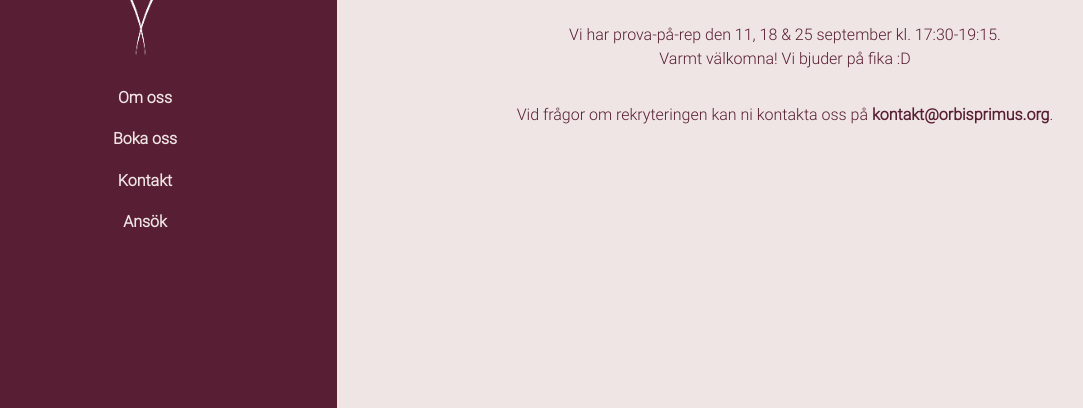
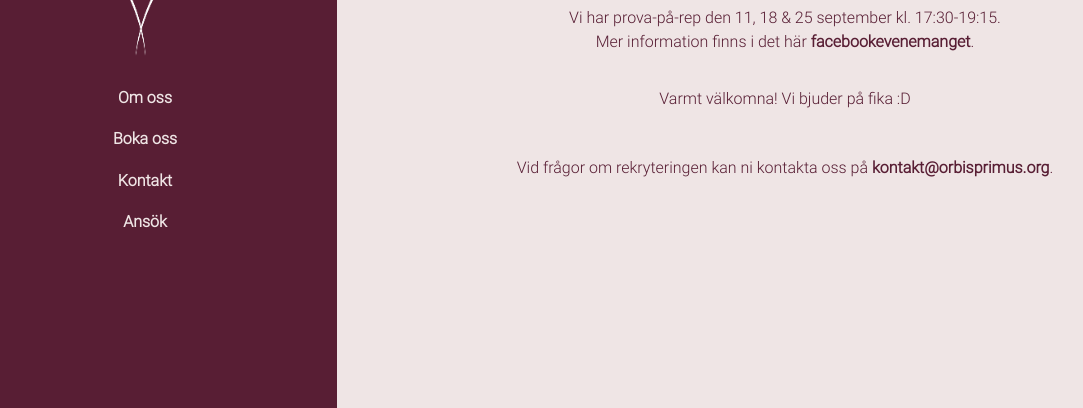
Before and after one commit to orbisprimus/orbisprimus, a plain HTML site: page ansok.html in a window 1280 px wide. Shown: the part 228-636 px from the top of the page, without its empty margins (47-1130 px from the left). Drawn offline with Linux system fonts and the light colour scheme.

Commit message:
Added link to facebook.

```diff
--- a/ansok.html
+++ b/ansok.html
@@ -17,10 +17,10 @@
 
         <div>
             <h1>Testa på att gyckla med oss!</h1>
-            <p>Vi har prova-på-rep den 11, 18 & 25 september kl. 17:30-19:15.
+            <p>Vi har prova-på-rep den 11, 18 & 25 september kl. 17:30-19:15.</br>
                 <!-- i <a href="https://link.mazemap.com/7h2HDEGw">U14</a>. -->
-                <!-- Fyll gärna i en <a href="https://docs.google.com/forms/d/e/1FAIpQLSc5aD_IOXIhAL6vqCLUHXV8x4bkAbFdbKo6Qgob95zPTPjkFw/viewform">intresseanmälan</a>.  -->
-                <!-- Mer information finns i det här <a href="">facebookevenemanget</a>.</p> -->
+                <!-- Fyll gärna i en intresseanmälan <a href="https://forms.gle/Z7zGn9c34fFQBHpx8">här</a>.  -->
+                Mer information finns i det här <a href="https://fb.me/e/5SIShHO5Y">facebookevenemanget</a>.</p>
             </br>Varmt välkomna! Vi bjuder på fika :D</p>
             <p>Vid frågor om rekryteringen kan ni kontakta oss på <a href="mailto:kontakt@orbisprimus.org">kontakt@orbisprimus.org</a>.</p>
         </div>
```
